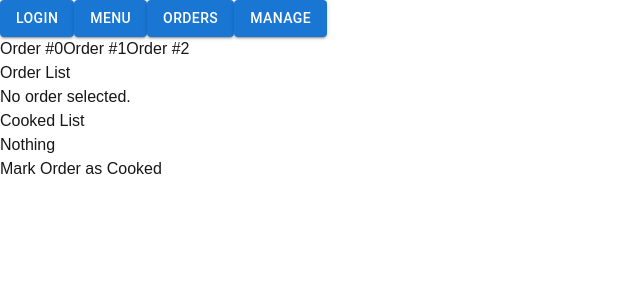
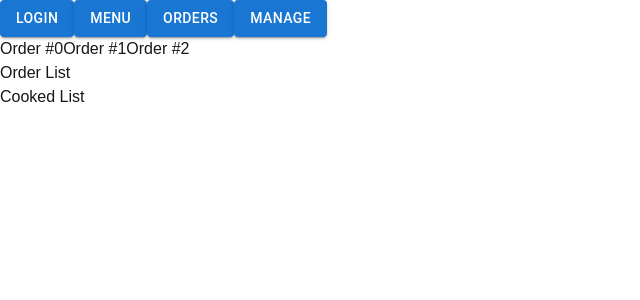
Before and after one commit to BrenyQT/CS4227-Restaurant-Management-System, a Next.js app in the folder frontend/: page /orders/chef in a window 1280 px wide. Shown: the top 300 px of the page, without its empty margins (0-640 px from the left). Built offline with nearby package versions, Linux system fonts and the light colour scheme.

Commit message:
order: update to chef UI
Signed-off-by: Bourkupine <euanbourke@gmail.com>

```diff
--- a/frontend/src/app/orders/chef/page.tsx
+++ b/frontend/src/app/orders/chef/page.tsx
@@ -87,6 +87,7 @@ export function ChefSection() {
     }
 
     const selectedOrder = orders.find((order) => order.id === orderID);
+    const isEverythingCooked = selectedOrder && selectedOrder.items.every((item) => item.quantity === 0);
 
     return (
         <div>
@@ -105,8 +106,8 @@ export function ChefSection() {
                     {/* Order List */}
                     <div className="w-1/3">
                         <h1 className="text-center text-lg font-bold underline">Order List</h1>
-                        {selectedOrder ? (
-                            selectedOrder.items.some((item) => item.quantity > 0) ? (
+                        {selectedOrder && (
+                            selectedOrder.items.some((item) => item.quantity > 0) && (
                                 <ul className="space-y-2">
                                     {selectedOrder.items.map((item, idx) =>
                                         item.quantity > 0 ? (
@@ -121,11 +122,7 @@ export function ChefSection() {
                                         ) : null
                                     )}
                                 </ul>
-                            ) : (
-                                <p className="text-center mt-4">All items are cooked!</p>
                             )
-                        ) : (
-                            <p className="text-center mt-4">No order selected.</p>
                         )}
                     </div>
 
@@ -134,7 +131,7 @@ export function ChefSection() {
                         {/* List */}
                         <div className="">
                             <h1 className="text-center text-lg font-bold underline">Cooked List</h1>
-                            {selectedOrder && selectedOrder.cookedItems.length > 0 ? (
+                            {selectedOrder && selectedOrder.cookedItems.length > 0 && (
                                 <ul className="space-y-2">
                                     {selectedOrder.cookedItems.map((food, idx) => (
                                         <li key={idx}
@@ -143,14 +140,16 @@ export function ChefSection() {
                                         </li>
                                     ))}
                                 </ul>
-                            ) : (<p>Nothing</p>)}
+                            )}
                         </div>
                         {/* Button Div */}
+                        {isEverythingCooked && (
                         <div className="m-2 flex justify-center">
                             <button className="bg-red-400 py-2 px-4 rounded-lg">
                                 Mark Order as Cooked
                             </button>
                         </div>
+                        )}
                     </div>
                 </div>
             </div>
```
